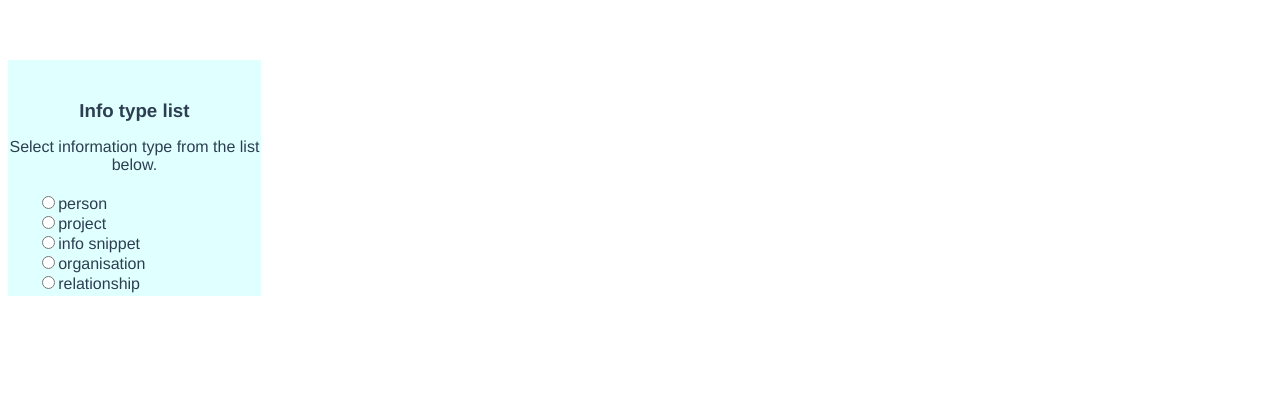
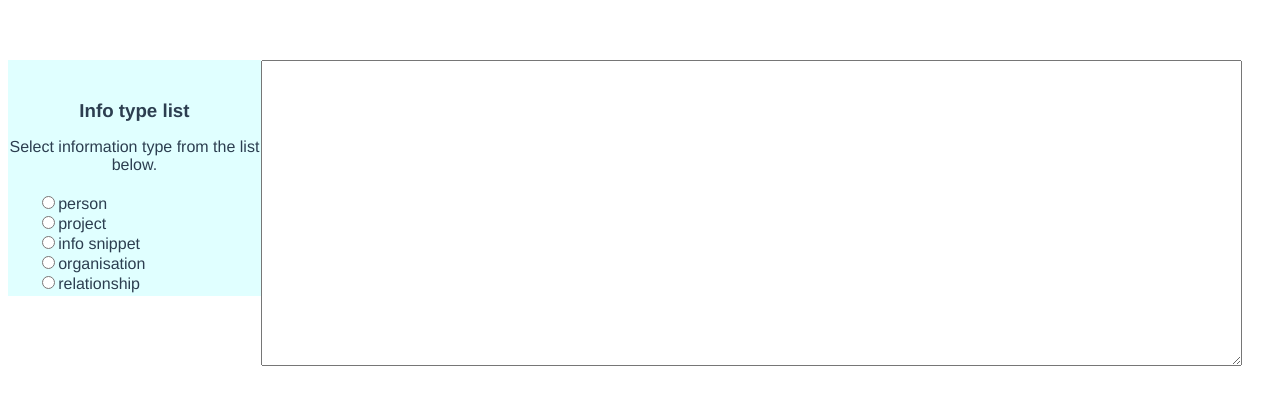
Before and after one commit to kheerand/infograph, a Vue app: page / in a window 1280 px wide. Shown: the top 404 px of the page. Built offline with nearby package versions, Linux system fonts and the light colour scheme.

Commit message:
Tweaked config and added a copy area for creating multiple items at once.

```diff
--- a/src/App.vue
+++ b/src/App.vue
@@ -17,6 +17,9 @@
     <div v-if="selectedInfoType == 'infoFields'">
       <infoTypeInfoSnippet />
     </div>
+  <div class="bottom">
+    <textarea cols="120" rows="20" />
+  </div>
   </div>
   </div>
 </template>
@@ -77,4 +80,8 @@ export default {
   float:right;
   width:80%;
 }
+.bottom {
+  clear: both;
+  float:left;
+}
 </style>
--- a/src/config/infoTypeProject.json
+++ b/src/config/infoTypeProject.json
@@ -50,6 +50,13 @@
 				"value": ""
 			},
 			{
+				"label": "Team member",
+				"predicate": "schema:member",
+				"type": "text",
+				"literal": false,
+				"value": ""
+			},
+			{
 				"label": "Related to",
 				"predicate": "skos:related",
 				"type": "text",
```
